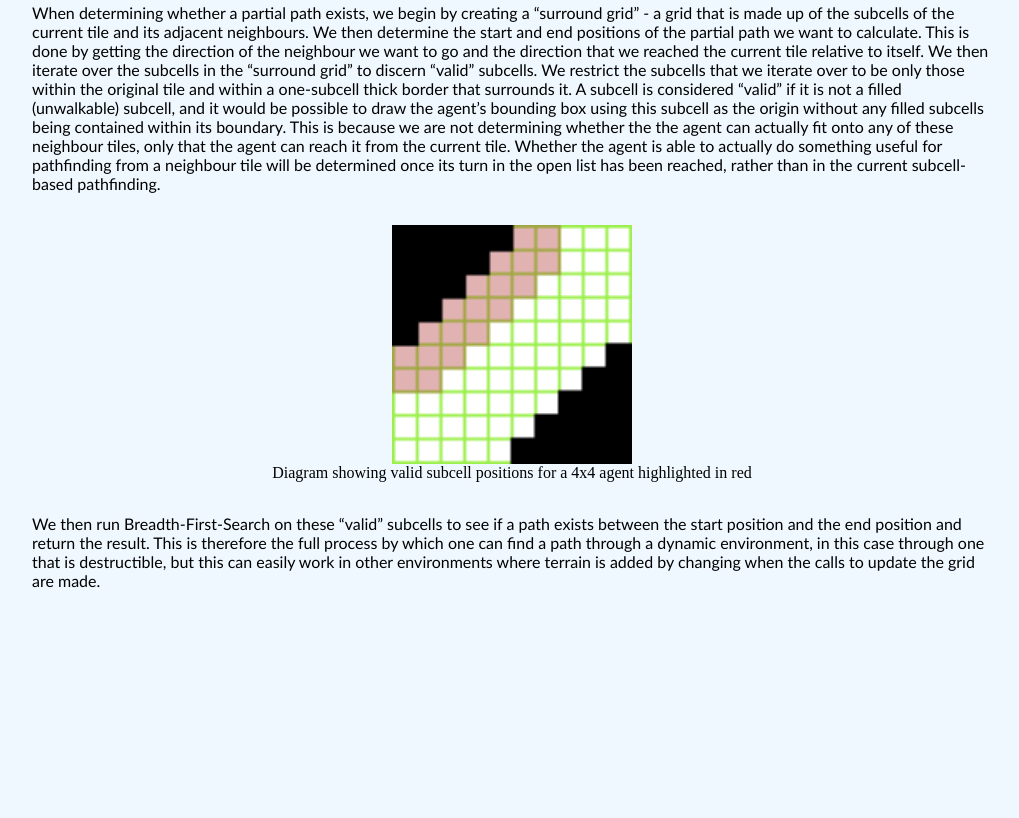
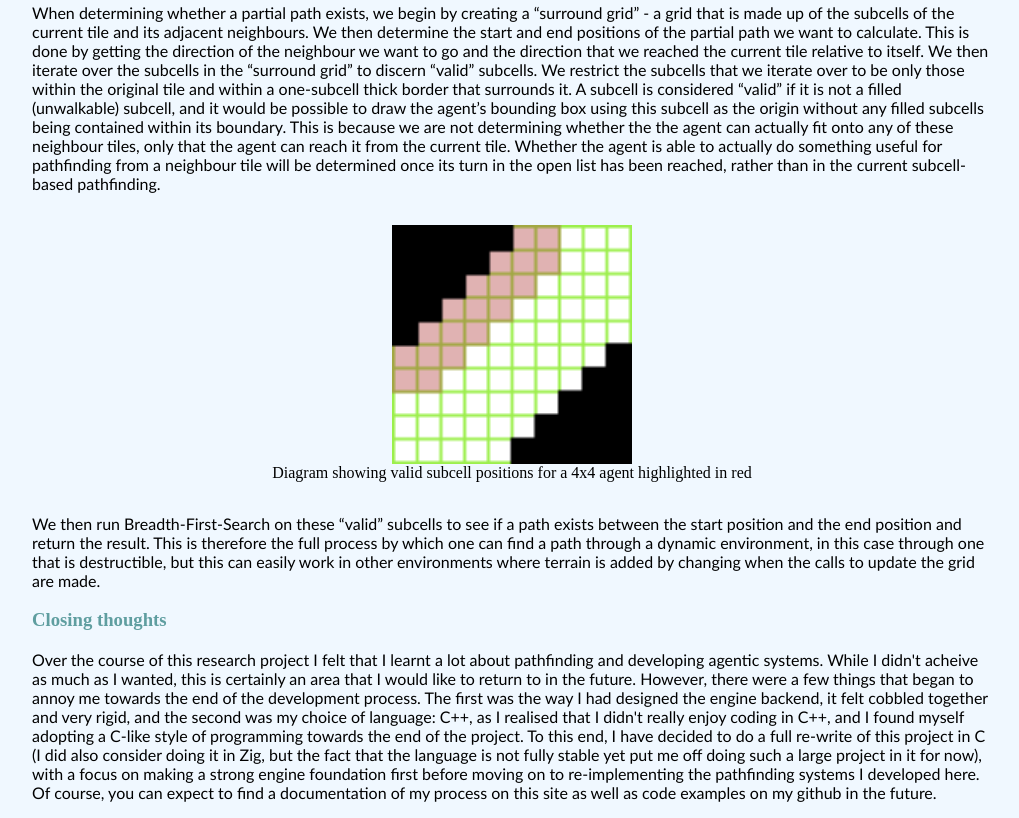
Before and after one commit to smavanat/smavanat.github.io, a plain HTML site: page urss-main.html in a window 1280 px wide. Shown: the part 1564-2382 px from the top of the page, without its empty margins (128-1147 px from the left). Before the commit the page ends 2170 px from the top, so only its background shows below. Drawn offline with Linux system fonts and the light colour scheme.

Commit message:
Added end to urss-main

```diff
--- a/urss-main.html
+++ b/urss-main.html
@@ -74,6 +74,10 @@
             <p>
                 We then run Breadth-First-Search on these “valid” subcells to see if a path exists between the start position and the end position and return the result. This is therefore the full process by which one can find a path through a dynamic environment, in this case through one that is destructible, but this can easily work in other environments where terrain is added by changing when the calls to update the grid are made.
             </p>
+            <h3>Closing thoughts</h3>
+            <p>
+                Over the course of this research project I felt that I learnt a lot about pathfinding and developing agentic systems. While I didn't acheive as much as I wanted, this is certainly an area that I would like to return to in the future. However, there were a few things that began to annoy me towards the end of the development process. The first was the way I had designed the engine backend, it felt cobbled together and very rigid, and the second was my choice of language: C++, as I realised that I didn't really enjoy coding in C++, and I found myself adopting a C-like style of programming towards the end of the project. To this end, I have decided to do a full re-write of this project in C (I did also consider doing it in Zig, but the fact that the language is not fully stable yet put me off doing such a large project in it for now), with a focus on making a strong engine foundation first before moving on to re-implementing the pathfinding systems I developed here. Of course, you can expect to find a documentation of my process on this site as well as code examples on my github in the future.
+            </p>
         </div>
     </body>
 </html>
```
